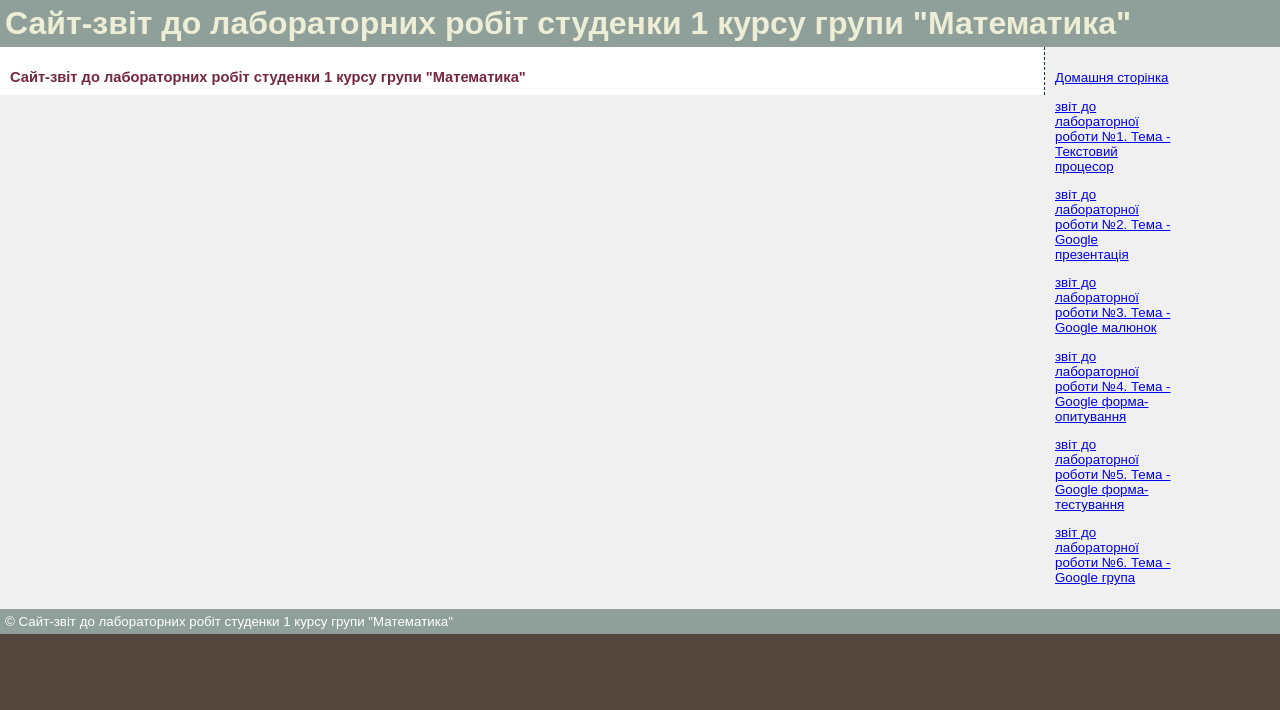
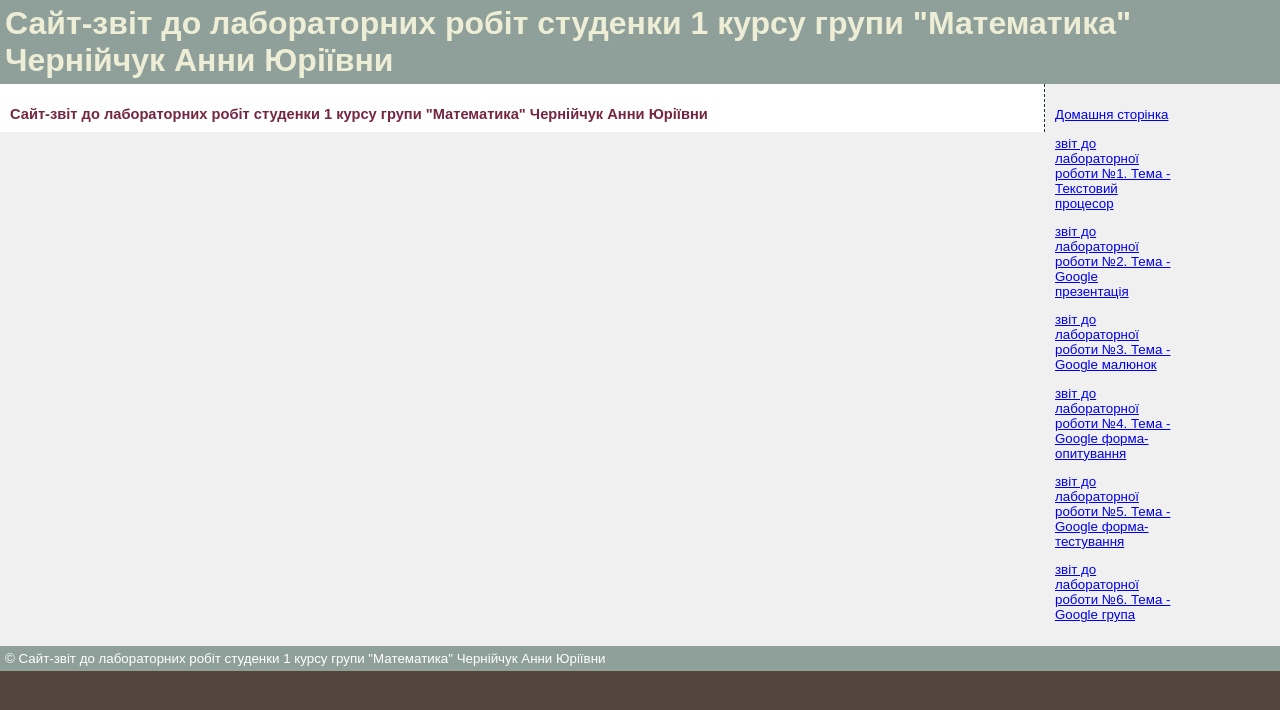
Before and after one commit to aycherniychuk123/informatic, a plain HTML site: page index.html in a window 1280 px wide. Drawn offline with Linux system fonts and the light colour scheme.

Commit message:
Update index.html

```diff
--- a/index.html
+++ b/index.html
@@ -2,7 +2,7 @@
 <html>
  <head>
   <meta charset="utf-8" />
-  <title>Сайт-звіт до лабораторних робіт студенки 1 курсу групи "Математика"</title>
+  <title>Сайт-звіт до лабораторних робіт студенки 1 курсу групи "Математика" Чернійчук Анни Юріївни</title>
   <style type="text/css">
    body {
     font: 10pt Arial, Helvetica, sans-serif; /* Шрифт на веб-странице */
@@ -53,9 +53,9 @@
  </head>
  <body>
   <div id="container">
-   <div id="header">Сайт-звіт до лабораторних робіт студенки 1 курсу групи "Математика"</div>
+   <div id="header">Сайт-звіт до лабораторних робіт студенки 1 курсу групи "Математика" Чернійчук Анни Юріївни</div>
   <div id="content">
-    <h2>Сайт-звіт до лабораторних робіт студенки 1 курсу групи "Математика"</h2>
+    <h2>Сайт-звіт до лабораторних робіт студенки 1 курсу групи "Математика" Чернійчук Анни Юріївни</h2>
    </div>
    <div id="sidebar">
     <p><a href="index.html">Домашня сторінка</a></p>
@@ -67,7 +67,7 @@
    <p><a href="lab6.html">звіт до лабораторної роботи №6. Тема -  Google група</a></p>
    </div>
    <div class="clear"></div>
-   <div id="footer">&copy; Сайт-звіт до лабораторних робіт студенки 1 курсу групи "Математика"</div>
+   <div id="footer">&copy; Сайт-звіт до лабораторних робіт студенки 1 курсу групи "Математика" Чернійчук Анни Юріївни</div>
   </div>
  </body>
 </html>
```
